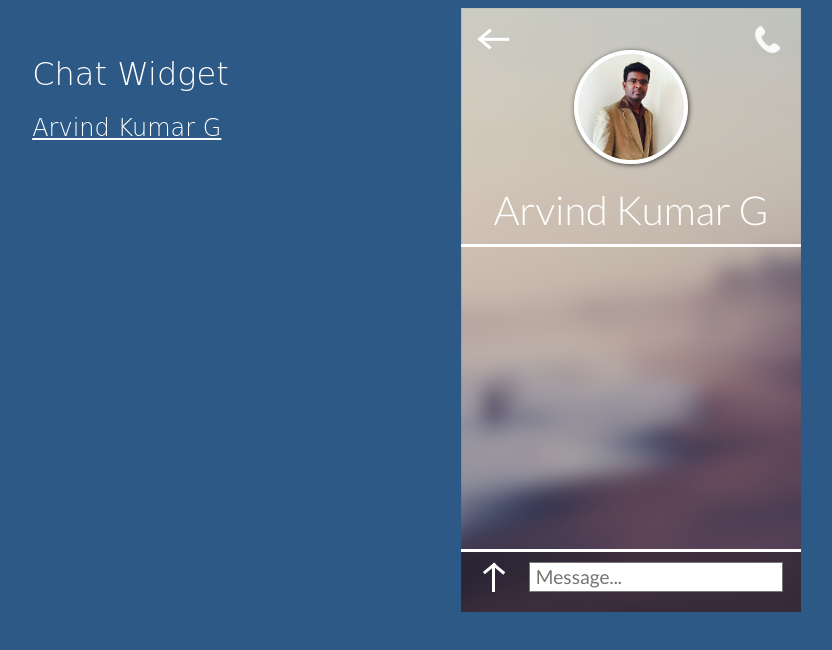
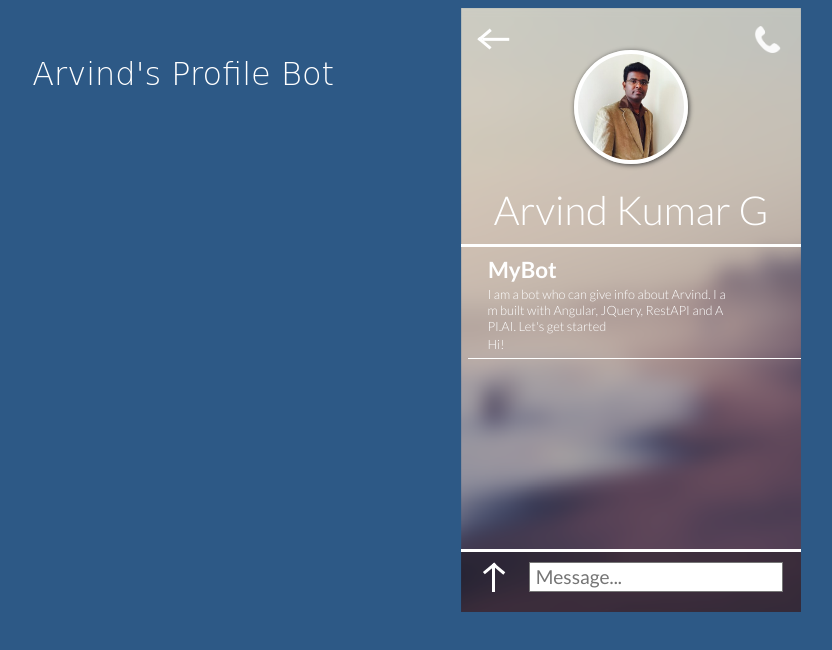
Before and after one commit to gak091/myprofileui, a website: page profilebot.html in a window 1280 px wide. Shown: the whole page, without its empty margins (39-871 px from the left). Drawn offline with Linux system fonts and the light colour scheme.

Commit message:
no message

```diff
--- a/assets/styles.css
+++ b/assets/styles.css
@@ -618,3 +618,7 @@ body {
   top: -17.6% !important;
   transition: top 0.5s ease-in-out;
 }
+
+.linkcolor{
+  color: white;
+}
--- a/profilebot.html
+++ b/profilebot.html
@@ -2,7 +2,7 @@
 <html>
 
 <head>
-    <title>Chat Widget</title>
+    <title>Arvind's Profile Bot</title>
     <meta name="viewport" content="width=device-width; height=device-height; initial-scale=1.0" />
     <link rel="stylesheet" type="text/css" href="assets/styles.css">
     <script src="assets/jquery-1.12.1.min.js" type="text/javascript"></script>
@@ -13,8 +13,7 @@
 <body>
     <div class="info-panel">
         <div class="info-title">
-            <h1>Chat Widget</h1>
-            <h2> <a rel="nofollow" target="_new" href="#">Arvind Kumar G</a></h2>
+            <h1>Arvind's Profile Bot</h1>
         </div>
     </div>
     <div class="phone-canvas">
@@ -36,6 +35,21 @@
                 </div>
             </div>
             <div id="message-feed" class="message-feed message-feed-unscrolled">
+
+                <div class="message message-from">
+                    <div class="message-name">
+                        <h1>MyBot</h1>
+                    </div>
+                    <div class="message-body">
+                        <p>I am a bot who can give info about Arvind. I am built with Angular, JQuery, RestAPI and API.AI. Let's get started</p>
+                    </div>
+
+                    <div class="message-body">
+                        <p>Hi! </p>
+                    </div>
+
+                </div>
+
 
             </div>
             <div class="message-input-bar">
```
